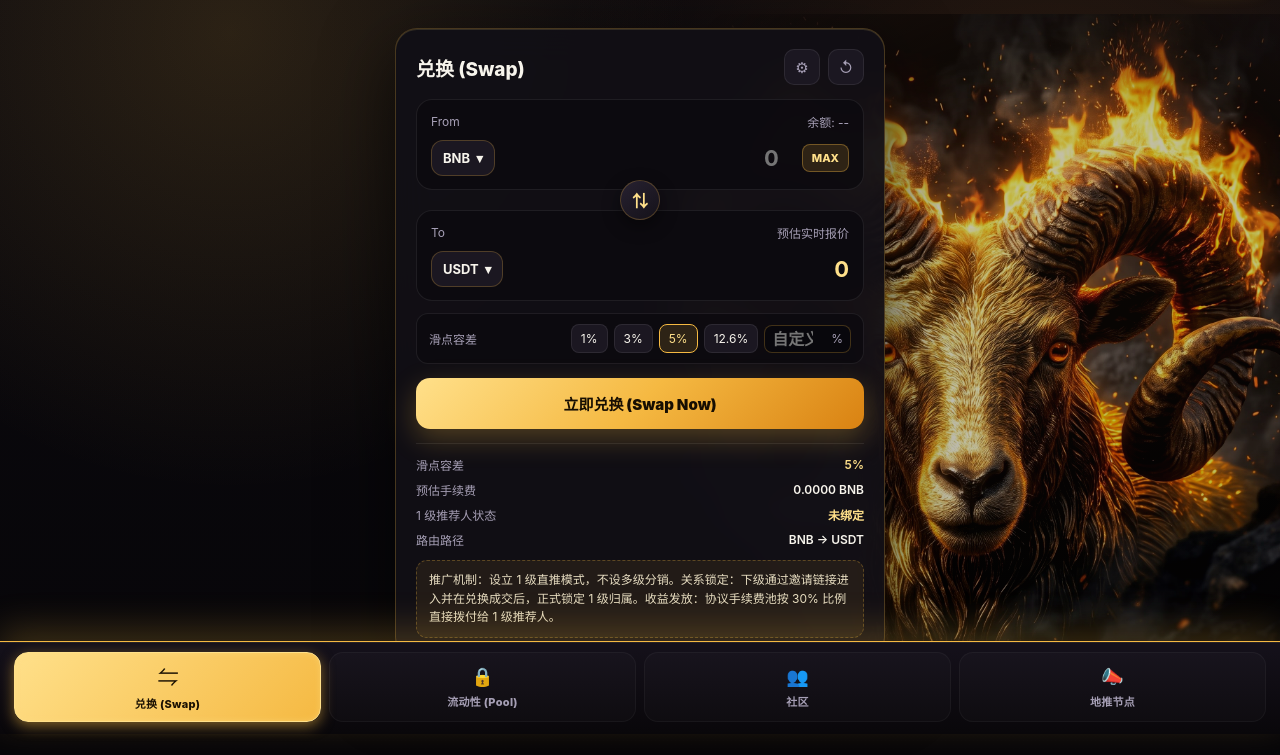
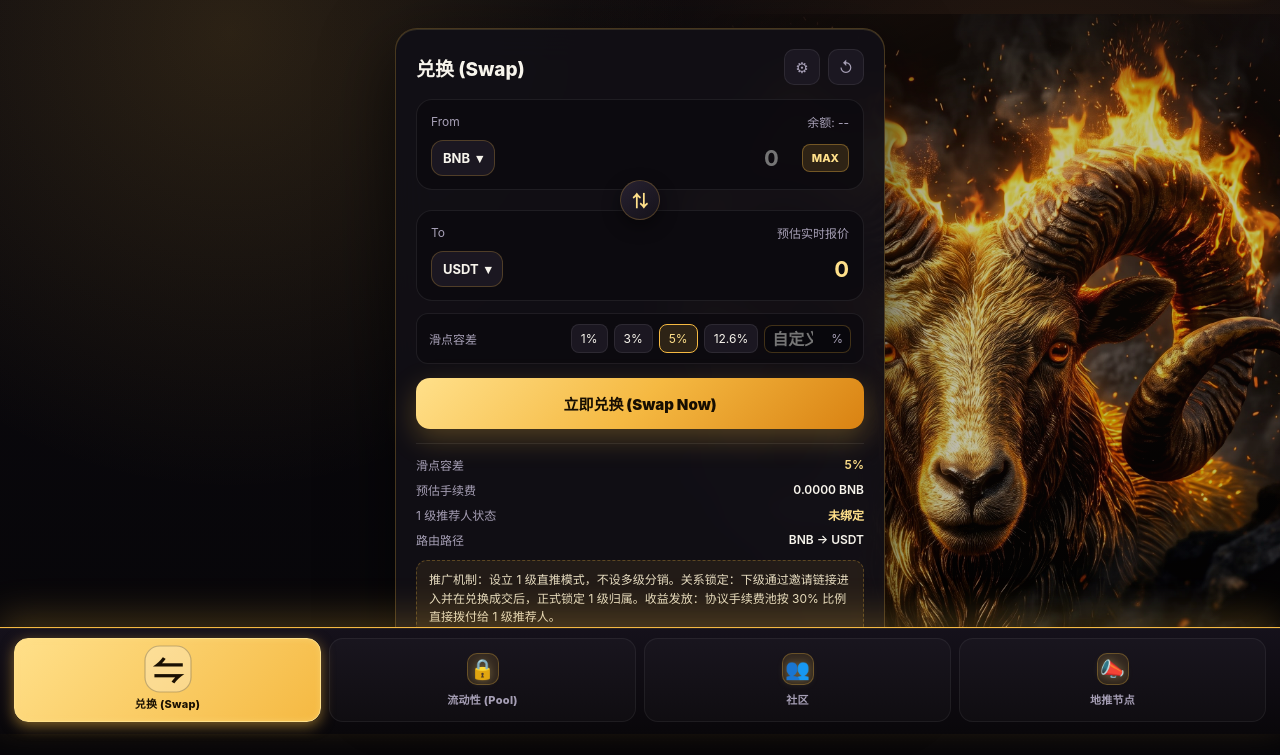
Before and after one commit to 415154800-dot/goldsheep-swap, a plain HTML site: page index.html in a window 1280 px wide. Shown: the part 66-821 px from the top of the page. Drawn offline with Linux system fonts and the light colour scheme.

Commit message:
Add files via upload

```diff
--- a/index.html
+++ b/index.html
@@ -1,4 +1,3 @@
-
 <!DOCTYPE html>
 <html lang="zh-CN">
 <head>
@@ -862,8 +861,8 @@
       align-items: center;
       justify-content: center;
       gap: 6px;
-      background: rgba(255, 255, 255, 0.02);
-      border: 1px solid rgba(255, 255, 255, 0.04);
+      background: rgba(255, 255, 255, 0.025);
+      border: 1px solid rgba(255, 255, 255, 0.06);
       border-radius: 14px;
       padding: 10px 4px;
       color: var(--muted);
@@ -873,8 +872,32 @@
     }
 
     .bottom-nav-icon {
-      font-size: 18px;
-      transition: transform 0.2s ease;
+      display: inline-grid;
+      place-items: center;
+      width: 32px;
+      height: 32px;
+      border-radius: 10px;
+      font-size: 20px;
+      color: #f4e6be;
+      background: rgba(245, 185, 66, 0.12);
+      border: 1px solid rgba(245, 185, 66, 0.28);
+      text-shadow: 0 0 10px rgba(255, 224, 138, 0.35);
+      transition: transform 0.2s ease, background 0.2s ease, color 0.2s ease;
+    }
+
+    .bottom-nav-btn[data-view="swap"] .bottom-nav-icon {
+      width: 40px;
+      height: 40px;
+      border-radius: 13px;
+      font-size: 25px;
+      font-weight: 900;
+      color: #fff2c2;
+      background: linear-gradient(145deg, rgba(255, 224, 138, 0.28), rgba(245, 185, 66, 0.14));
+      border: 1.5px solid rgba(255, 224, 138, 0.72);
+      box-shadow:
+        0 0 18px rgba(245, 185, 66, 0.48),
+        inset 0 1px 0 rgba(255, 255, 255, 0.35);
+      text-shadow: 0 0 14px rgba(255, 224, 138, 0.75);
     }
 
     .bottom-nav-btn span:last-child {
@@ -893,6 +916,15 @@
     }
 
     .bottom-nav-btn.active .bottom-nav-icon {
+      color: #1a1002;
+      background: rgba(255, 255, 255, 0.28);
+      border-color: rgba(26, 16, 2, 0.25);
+      box-shadow: none;
+      text-shadow: none;
+      transform: scale(1.12);
+    }
+
+    .bottom-nav-btn[data-view="swap"].active .bottom-nav-icon {
       transform: scale(1.18);
     }
 
@@ -1331,7 +1363,7 @@
 
           <div class="sub-card">
             <h3>金羊社区中心</h3>
-            <p>携手雷神社区践行长期主义，同步社群活动、线下地推与生态动态，助力推手稳步拉群、扎实沉淀共识，引导新成员长久融入。</p>
+            <p>依托雷神社区坚实底座，坚持长期主义与稳步共建。这里汇聚线下地推交流、社群活动与项目实时进展，帮助每一位推手把短期热度沉淀为长久共识，有序拉群、带新成员看懂生态并稳步进群。</p>
           </div>
         </div>
       </section>
```
